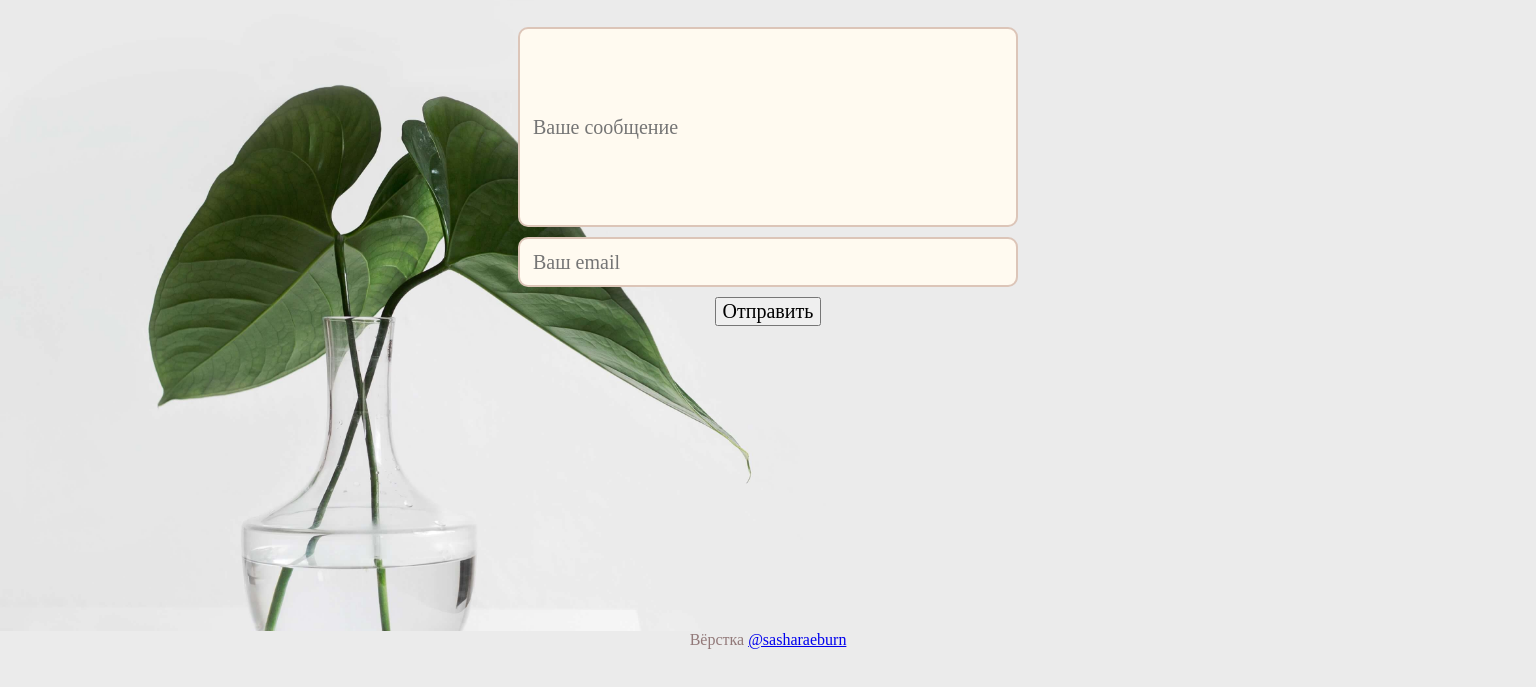
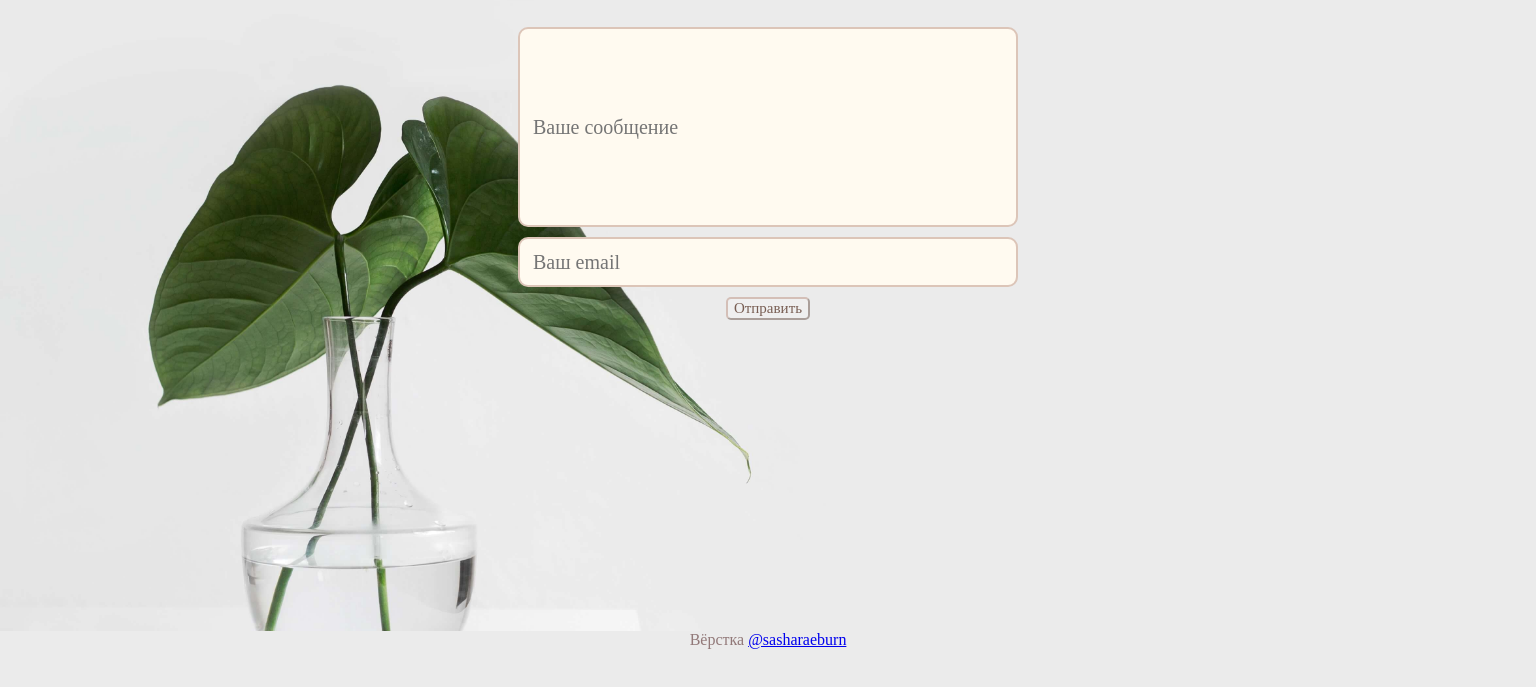
Before and after one commit to sasharaeburn/perfect-place, a website built with webpack: page src/contact-us.html in a window 1536 px wide. Shown: the part 169-856 px from the top of the page. Built offline with nearby package versions, Linux system fonts and the light colour scheme.

Commit message:
Working on the 3rd page

```diff
--- a/src/scss/main.scss
+++ b/src/scss/main.scss
@@ -418,10 +418,13 @@ body {
 
     .submit-button {
       font-family: 'Crimson Text', serif;
+      border-color: #b78e7d7d;
+      border-radius: 5px;
+      color: #785e53;
 
       @media (min-width: 1300px) {
         margin-top: 10px;
-        font-size: 20px;
+        font-size: 15px;
       }
     }
   }
```
